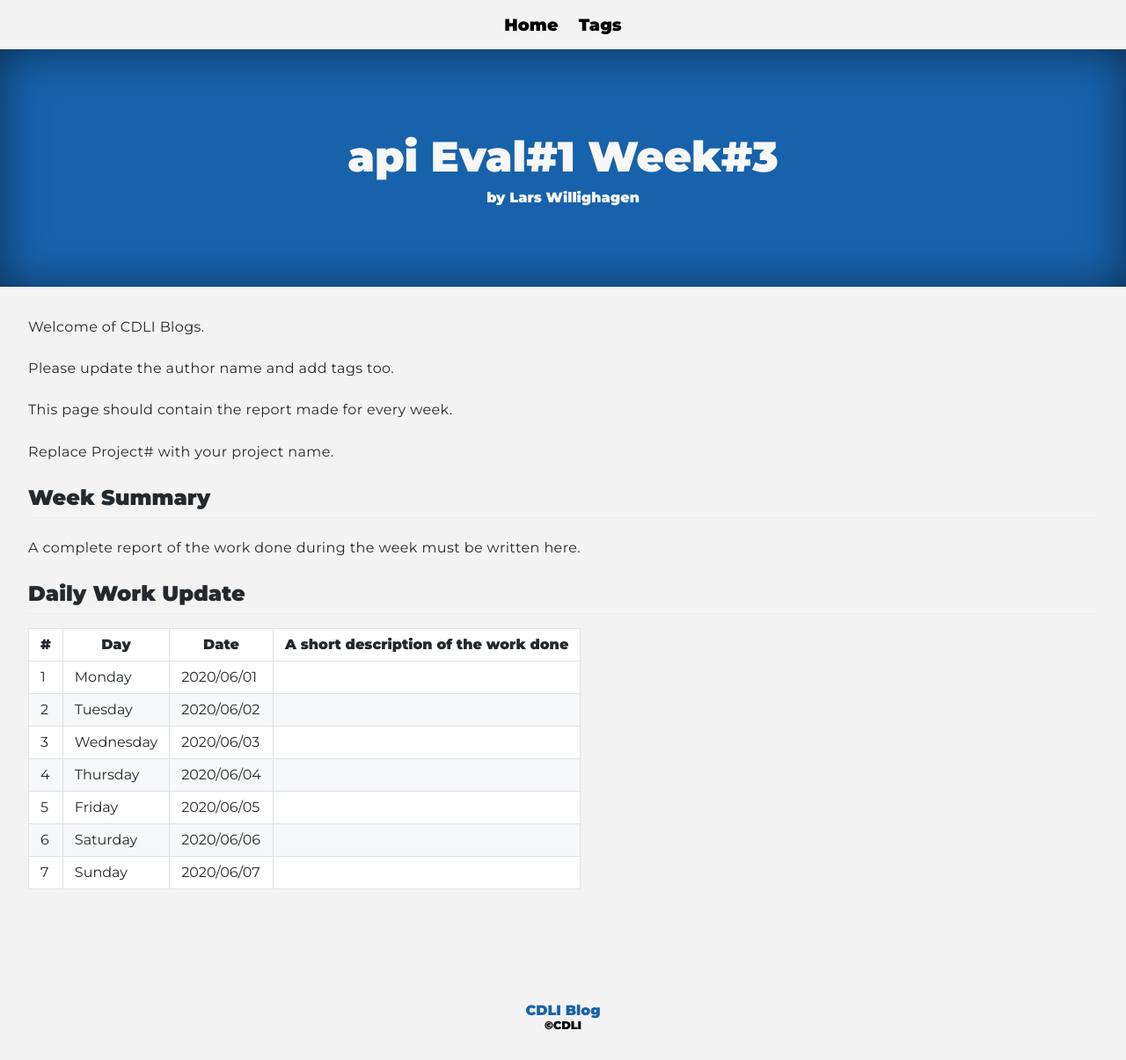
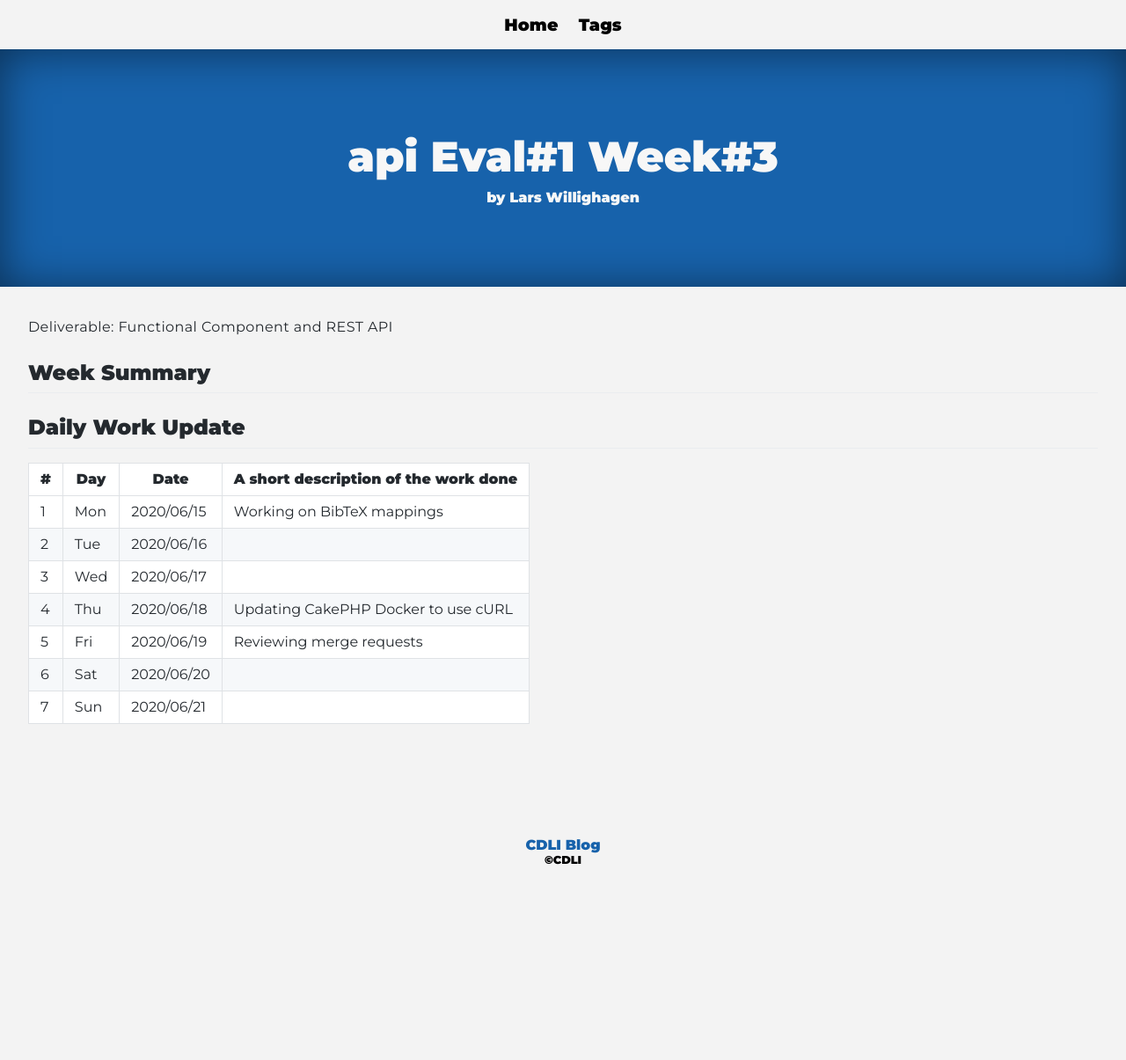
Before and after one commit to cdli-gh/blog, a Jekyll site: the page built from _blog/gsoc20/api/posts/03_week3.md, in a window 1280 px wide. Shown: the whole page at 88% size. Built offline with Jekyll 4.4.1, drawn with Linux system fonts in a browser that asks for light colours; Markdown is read by kramdown in place of the engine named in the settings; after the commit the page ends 1017 px from its top, so only the background shows below that.

Commit message:
gsoc20/api: week 3 day 1-5

```diff
--- a/_blog/gsoc20/api/posts/03_week3.md
+++ b/_blog/gsoc20/api/posts/03_week3.md
@@ -2,29 +2,23 @@
 layout: page
 title: api Eval#1 Week#3
 author: "Lars Willighagen"
-tags: ["draft","week","gsoc","gsoc2020","api","eval#1","week#3"]
+tags: ["week","gsoc","gsoc2020","api","eval#1","week#3"]
 ---
-Welcome of CDLI Blogs.
 
-Please update the author name and add tags too.
-
-This page should contain the report made for every week.
-
-Replace Project# with your project name.
+Deliverable: Functional Component and REST API
 
 ## Week Summary
 
-A complete report of the work done during the week must be written here.
 
 
 ## Daily Work Update
 
-|\#|Day|Date|A short description of the work done|
-|---	|---	|---	|---	|
-|1   	| Monday 	|   2020/06/01	|   	|
-|2   	| Tuesday  	|   2020/06/02	|   	|
-|3   	| Wednesday  	|  2020/06/03 	|   	|
-|4   	| Thursday  	|   2020/06/04	|   	|
-|5   	| Friday  	|   2020/06/05	|   	|
-|6   	| Saturday  	|   2020/06/06	|   	|
-|7   	| Sunday  	|   2020/06/07	|   	|
+| # | Day | Date       | A short description of the work done |
+|---|-----|------------|--------------------------------------|
+| 1 | Mon | 2020/06/15 | Working on BibTeX mappings |
+| 2 | Tue | 2020/06/16 |  |
+| 3 | Wed | 2020/06/17 |  |
+| 4 | Thu | 2020/06/18 | Updating CakePHP Docker to use cURL |
+| 5 | Fri | 2020/06/19 | Reviewing merge requests |
+| 6 | Sat | 2020/06/20 |  |
+| 7 | Sun | 2020/06/21 |  |
```
Also changed, not shown: _blog/gsoc20/api/posts/02_week2.md (+7 -7 lines).
